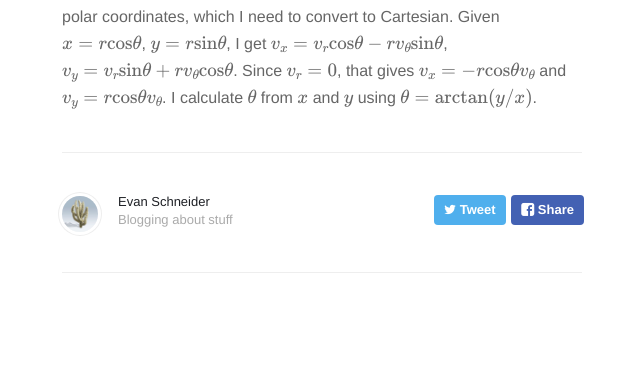
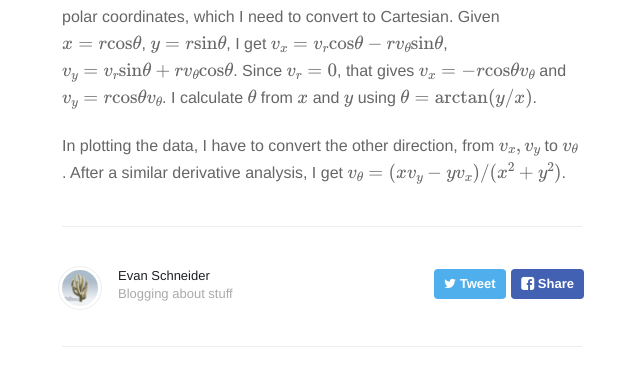
Before and after one commit to evaneschneider/site, a Jekyll site: the page built from _posts/2016-12-19-Gresho-Test.markdown, in a window 1280 px wide, cut to the strip 1335-1822 px from the top of the page. Shown: the top 386 px of the strip, without its empty margins (318-958 px from the left). Built offline with Jekyll 4.4.1, drawn with Linux system fonts in a browser that asks for light colours; nearby versions of some CDN libraries; formulas are drawn with MathJax 3.

Commit message:
minor edits

```diff
--- a/_posts/2016-12-19-Gresho-Test.markdown
+++ b/_posts/2016-12-19-Gresho-Test.markdown
@@ -31,3 +31,7 @@ $$y = r \mathrm{sin}\theta$$, I get $$v_{x} = v_{r}\mathrm{cos}\theta - r v_{\th
 $$v_{y} = v_{r}\mathrm{sin}\theta + r v_{\theta}\mathrm{cos}\theta$$. Since $$v_{r} = 0$$,
 that gives $$v_{x} = -r \mathrm{cos}\theta v_{\theta}$$ and $$v_{y} = r \mathrm{cos}\theta v_{\theta}$$.
 I calculate $$\theta$$ from $$x$$ and $$y$$ using $$\theta = \mathrm{arctan}(y/x)$$.
+
+In plotting the data, I have to convert the other direction, from $$v_{x}, v_{y}$$ to
+$$v_{\theta}$$. After a similar derivative analysis, I get
+$$v_{\theta} = (x v_y - y v_x) / (x^2 + y^2)$$.
```
